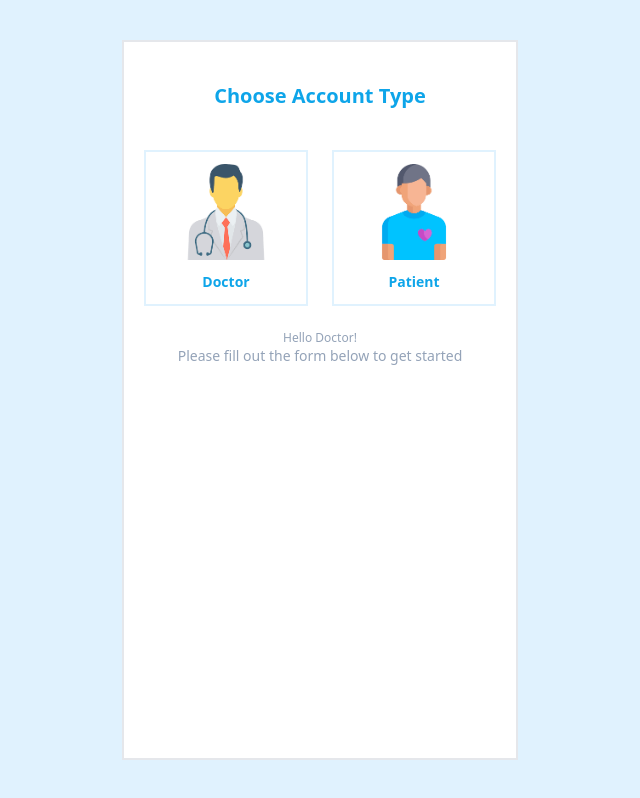
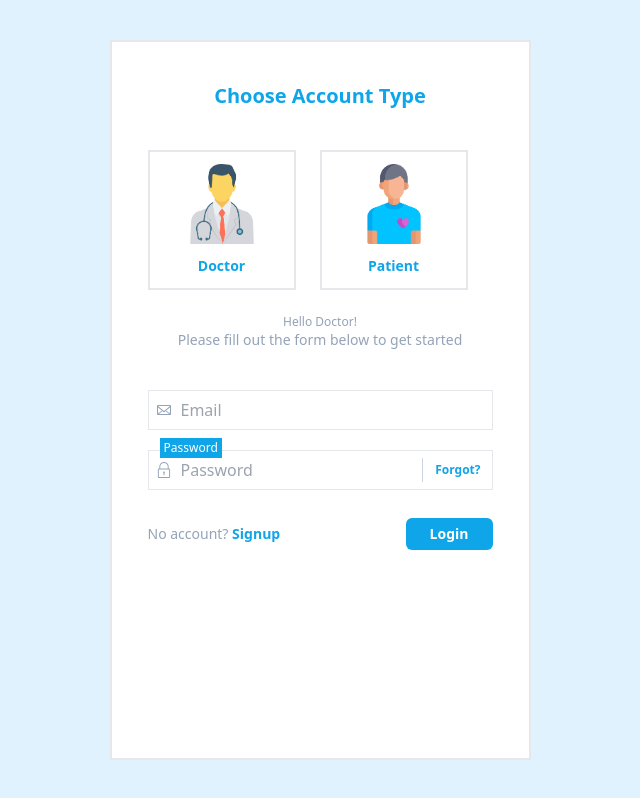
Before and after one commit to acharyaprakash30/website-new, a React (Create React App) app: page / in a window 1280 px wide. Shown: the whole page, without its empty margins (320-960 px from the left). Built offline with nearby package versions, Linux system fonts and the light colour scheme.

Commit message:
work-on-login-page

```diff
--- a/package.json
+++ b/package.json
@@ -8,6 +8,8 @@
     "@testing-library/user-event": "^13.5.0",
     "react": "^18.2.0",
     "react-dom": "^18.2.0",
+    "react-icons": "^4.6.0",
+    "react-outside-click-handler": "^1.3.0",
     "react-scripts": "5.0.1",
     "web-vitals": "^2.1.4"
   },
--- a/src/Login.js
+++ b/src/Login.js
@@ -1,34 +1,134 @@
-import React from "react";
+import React, { useState } from "react";
 import "./Login.css";
 import Doctor from "./Images/doctor.png";
 import Patient from "./Images/patient.png";
+import { GoMail } from "react-icons/go";
+import { TfiLock } from "react-icons/tfi";
+import { TiTick } from "react-icons/ti";
 
 const Login = () => {
+  const [character, setcharacter] = useState(false);
+  const [characterr, setcharacterr] = useState(false);
+  const [holdermail, setholdermail] = useState("Email");
+  const [holderpassword, setholderpassword] = useState("Password");
+  const [feildname, setfeildname] = useState(false);
+
   return (
     <div className="bg-sky-100 flex justify-center align-center h-screen">
-      <div className="bg-white align-center justify-center border-solid border-2 px-5 py-10 w-fit my-10">
+      <div className="bg-white align-center justify-center border-solid border-2 px-9 py-10 w-fit my-10">
         <p className="text-sky-500 text-xl text-center font-bold mb-10">
           Choose Account Type
         </p>
 
         <div className="flex flex-row gap-6 mb-6">
-          <div className="px-8 py-3 border-2 border-solid border-sky-100">
-            <img className="h-24 mb-3" src={Doctor} alt="doctor" />
+          <div
+            className={
+              character
+                ? "px-8 py-3 relative border-2 border-solid border-sky-200"
+                : "px-8 py-3 relative border-2 border-solid"
+            }
+            onClick={() => {
+              setcharacter(true);
+              setcharacterr(false);
+            }}
+          >
+            <TiTick
+              className={
+                character
+                  ? "absolute bottom-0 right-0 -right-2.5 -bottom-2.5 text-2xl bg-sky-500 text-white rounded-full"
+                  : "hidden"
+              }
+            />
+            <img className="h-20 mb-3" src={Doctor} alt="doctor" />
             <p className="text-sky-500 text-center font-semibold text-sm">
               Doctor
             </p>
           </div>
-          <div className="px-8 py-3 border-2 border-solid border-sky-100">
-            <img className="h-24 mb-3" src={Patient} alt="patient" />
+          <div
+            className={
+              characterr
+                ? "px-8 py-3 relative border-2 border-solid border-sky-200"
+                : "px-8 py-3 relative border-2 border-solid"
+            }
+            onClick={() => {
+              setcharacterr(true);
+              setcharacter(false);
+            }}
+          >
+            <TiTick
+              className={
+                characterr
+                  ? "absolute bottom-0 right-0 -right-2.5 -bottom-2.5 text-2xl bg-sky-500 text-white rounded-full"
+                  : "hidden"
+              }
+            />
+
+            <img className="h-20 mb-3" src={Patient} alt="patient" />
             <p className="text-sky-500 text-center font-semibold text-sm">
               Patient
             </p>
           </div>
         </div>
         <p className="text-center text-slate-400 text-xs">Hello Doctor!</p>
-        <p className="text-center text-slate-400 text-sm">
+        <p className="text-center text-slate-400 text-sm mb-10">
           Please fill out the form below to get started
         </p>
+        <div className="relative  mb-5">
+          <span
+            className={
+              feildname
+                ? "bg-sky-500 text-xs text-white ml-7 absolute -left-4 -top-3 h-fit text-center px-1 py-0.5"
+                : "hidden"
+            }
+          >
+            Email
+          </span>
+          <GoMail className="absolute top-3 left-2 text-slate-400" />
+          <input
+            type="text"
+            name="Email"
+            className="block pl-8 pr-2 border border-solid border-lightgray w-full h-10 focus:outline-sky-500"
+            placeholder={holdermail}
+            onFocus={() => {
+              setholdermail("");
+              setfeildname(true);
+            }}
+            onBlur={() => {
+              setholdermail("Email");
+              setfeildname(false);
+            }}
+          />
+        </div>
+        <div className="relative mb-7">
+          <span className="bg-sky-500 text-xs text-white ml-7 absolute -left-4 -top-3 h-fit text-center px-1 py-0.5">
+            Password
+          </span>
+          <TfiLock className="absolute top-3 left-2 text-slate-400" />
+          <span className="absolute font-semibold h-6 top-2 text-xs border-l border-slate-300 px-3 text-sky-500 inset-y-0 right-0 flex items-center">
+            Forgot?
+          </span>
+          <input
+            type="text"
+            name="password"
+            className="block pl-8 pr-20 w-full h-10 border border-solid border-lightgray focus:outline-sky-500"
+            placeholder={holderpassword}
+            onFocus={() => {
+              setholderpassword("");
+            }}
+            onBlur={() => {
+              setholderpassword("password");
+            }}
+          />
+        </div>
+        <div className="flex flex-row justify-between relative">
+          <span className="text-slate-400 text-sm absolute top-1.5">
+            No account?
+            <span className="font-semibold text-sky-500"> Signup</span>
+          </span>
+          <button className="bg-sky-500 rounded-md text-white text-sm font-semibold h-fit w-fit px-6 py-1.5 absolute right-0">
+            Login
+          </button>
+        </div>
       </div>
     </div>
   );
```
Also changed, not shown: 2 other files (tests, documents, lock files or other folders).
